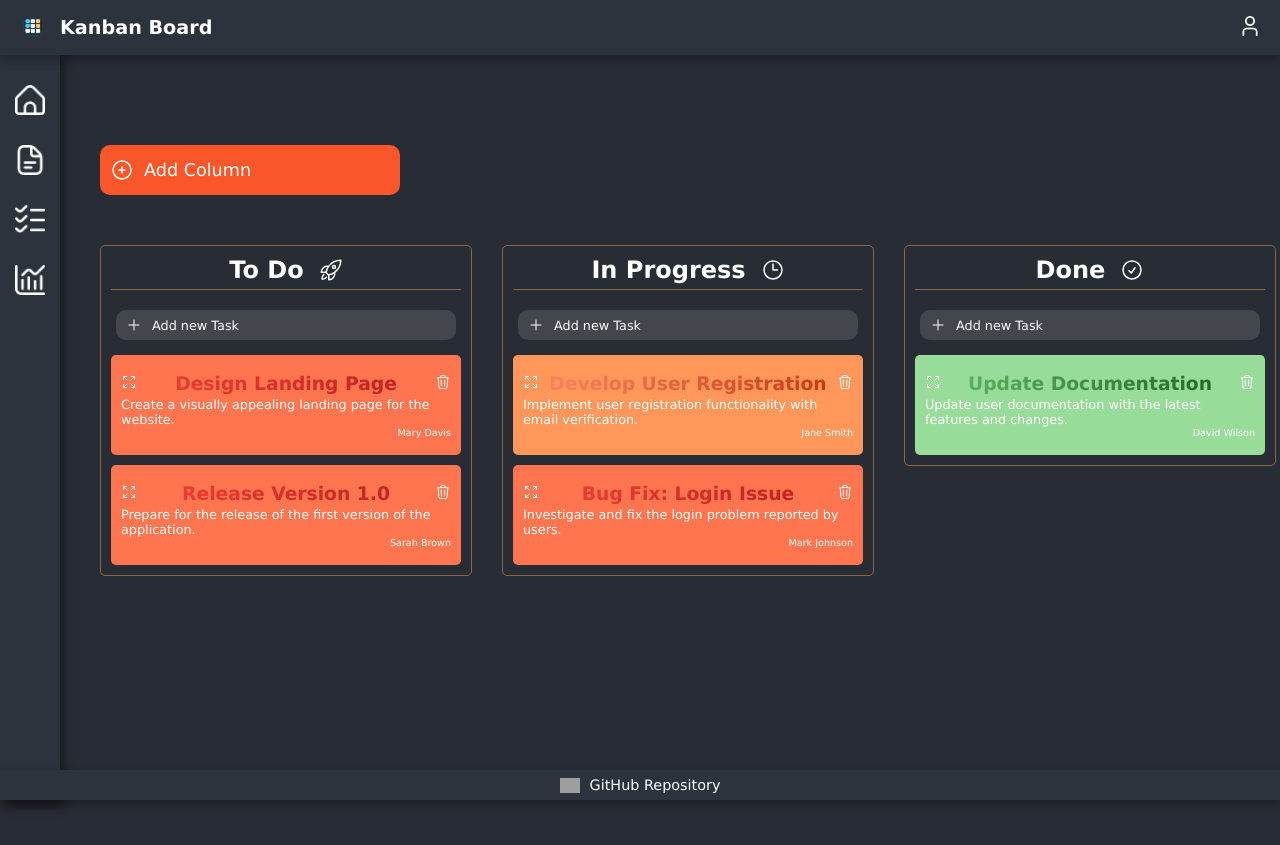
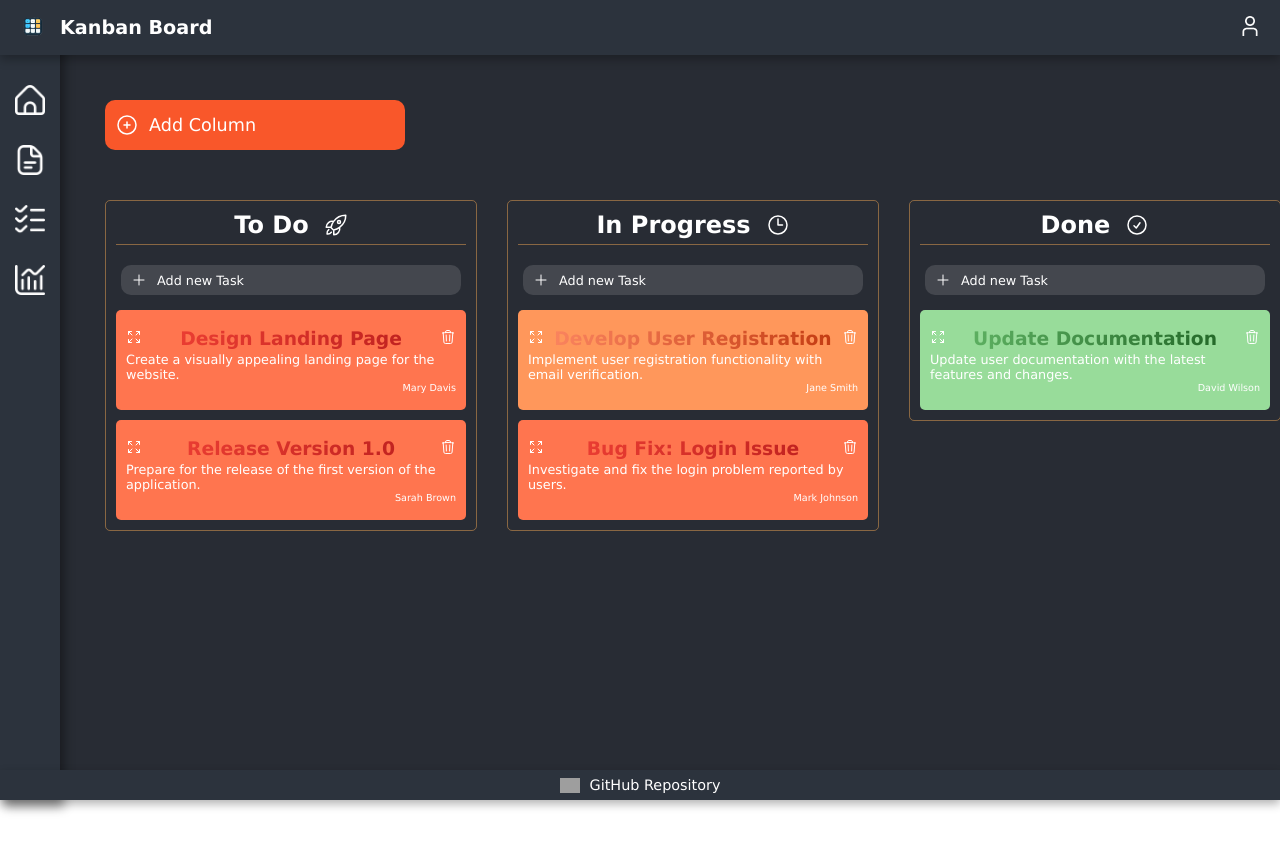
Before and after one commit to danielaprimacov/react-kanban-board, a React (Vite) app: page / in a window 1280 px wide. After the commit the page ends 800 px from the top, so only its background shows below. Built offline with nearby package versions, Linux system fonts and the light colour scheme; grey boxes are pictures that could not be loaded.

Commit message:
Fixing the scrolbar dispalying the content

```diff
--- a/src/App.css
+++ b/src/App.css
@@ -278,7 +278,7 @@
 .add-column-btn {
   height: 50px;
   width: 300px;
-  margin-top: 100px;
+  margin-top: 50px;
   margin-left: 100px;
   min-width: 300px;
   cursor: pointer;
@@ -302,9 +302,10 @@
 }
 
 .wrapper {
-  overflow-x: auto;
+  overflow-y: hidden;
   width: 100%;
-  min-height: calc(100vh - 30px);
+  height: calc(100vh - 80px);
+  margin: 5px;
 }
 
 .kanban-content {
--- a/src/index.css
+++ b/src/index.css
@@ -9,13 +9,12 @@
 
 html,
 body {
-  overflow-y: hidden;
-  overflow-x: auto;
+  overflow-x: hidden;
 }
 
 #root {
   width: 100%;
-  height: 100vh;
+  height: calc(100vh -30px);
 }
 
 a {
```
